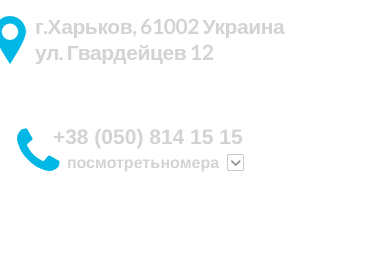
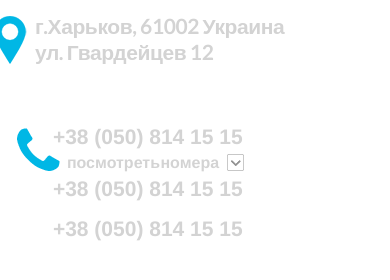
Before and after one commit to yashka713/mainCode, a website: page index.html in a window 390 px wide. Both pictures are taken after a click on the checkbox "посмотреть номера". Shown: the part 238-518 px from the top of the page. Drawn offline with Linux system fonts and the light colour scheme.

Commit message:
dropdown phone number

```diff
--- a/index.html
+++ b/index.html
@@ -47,11 +47,17 @@
                 <span class="header-contact-phone"></span>
 
                 <div class="header-contact-allNumber">
+                    <div>
                     <p class="header-contact-mainNumber">+38 (050) 814 15 15</p>
                     <div class="chkBx">
                         <input type="checkbox" id="chkBx-allNumber">
                         <label for="chkBx-allNumber" class="header-contact-label">посмотреть номера</label>
-                    </divcla>
+                    </div>
+                    </div>
+                    <div class="chkBx-showPhone">
+                        <p class="chkBx-showPhone-text">+38 (050) 814 15 15</p>
+                        <p class="chkBx-showPhone-text">+38 (050) 814 15 15</p>
+                    </div>
                 </div>
             </div>
         </div>
@@ -61,5 +67,7 @@
 <script src="bower_components/jquery/dist/jquery.min.js"></script>
 <!-- Bootstrap JS-->
 <script src="bower_components/bootstrap/dist/js/bootstrap.min.js"></script>
+<!-- script -->
+<script src="src/js/script.js"></script>
 </body>
 </html>
--- a/src/css/_header.scss
+++ b/src/css/_header.scss
@@ -78,12 +78,15 @@
       width: 190px;
       font-weight: bold;
       margin: 36px 0 0px -11px;
+      z-index: 3;
     }
     .header-contact-allNumber {
       display: inline-block;
       margin: -2px 0 0 0;
       vertical-align: top;
+
       .chkBx {
+        z-index: 3;
         .header-contact-label {
           display: inline-block;
           max-width: 100%;
@@ -121,6 +124,45 @@
           background-position: -2px 45px;
           position: relative;
         }
+
+      }
+      .chkBx-showPhone {
+        display: none;
+        font-size: 21px;
+        font-weight: bold;
+        color: #d3d3d3;
+        width: 200px;
+        margin-left: -11px;
+        margin-top: -56px;
+        opacity: 0;
+      }
+      .show-phone {
+        display: block;
+        animation-name: show-phone;
+        animation-duration: 1s;
+        animation-timing-function: ease-in;
+        animation-direction: normal;
+        margin-left: -11px;
+        margin-top: -6px;
+        opacity: 1;
+      }
+      @keyframes show-phone {
+        from {
+          margin-left: -11px;
+          margin-top: -56px;
+          opacity: 0;
+        }
+        to {
+          margin-left: -11px;
+          margin-top: -6px;
+          opacity: 1;
+        }
+      }
+      .hide-phone {
+        margin-left: -11px;
+        margin-top: -56px;
+        opacity: 0;
+        display: none;
       }
     }
   }
--- a/src/js/script.js
+++ b/src/js/script.js
@@ -3,4 +3,21 @@
  */
 $(document).ready(function () {
     //$('.header-contact-allNumber').find('label:after').css({'backgroundPosition': '-3px 11px', 'backgroundColor':'aqua'});
+    $('.chkBx').on('click', function (e) {
+
+        if ($('#chkBx-allNumber').prop("checked") == true) {
+
+            $('.header-contact-allNumber')
+                .find('.chkBx-showPhone')
+                .removeClass('hide-phone')
+                .addClass('show-phone');
+        } else {
+            $('.header-contact-allNumber')
+                .find('.chkBx-showPhone')
+                .removeClass('show-phone')
+                .addClass('hide-phone');
+        }
+
+    });
+
 });
```
Also changed, not shown: build/css/main.css, build/css/production.min.css, build/img/chkBx.png (added), build/img/sprite.png, build/img/ копия.png (added), build/js/production.js.
